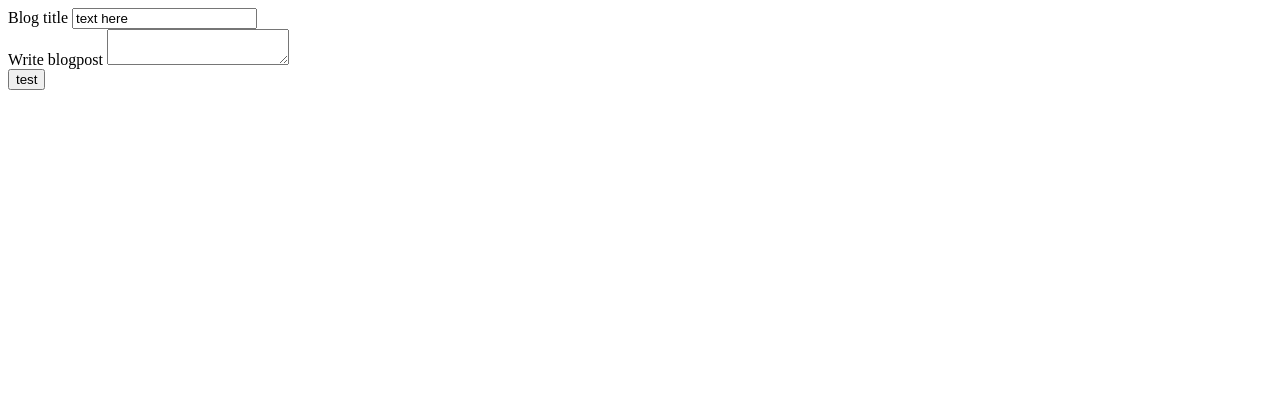
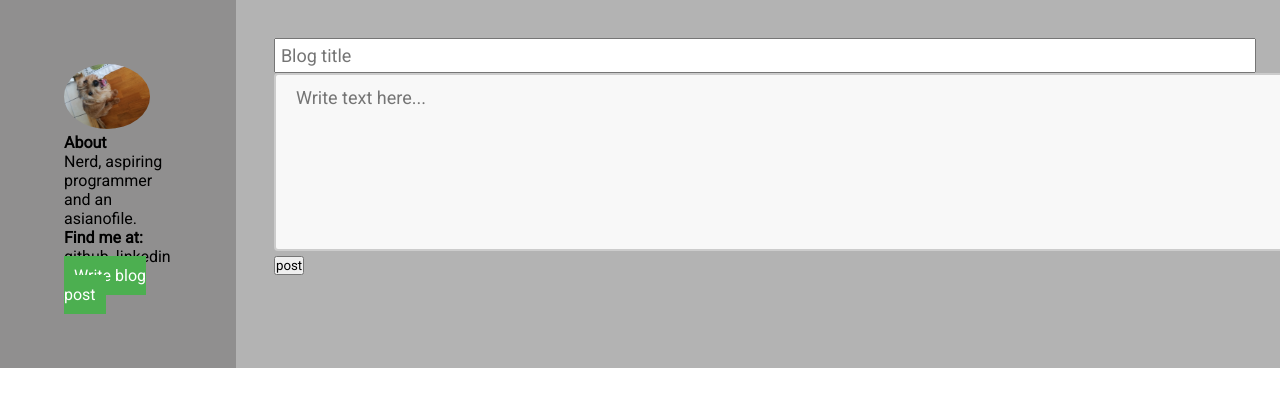
Before and after one commit to redines/sk_blog, a PHP site: page /pages/create_post.html in a window 1280 px wide. Shown: the top 407 px of the page. Run offline with PHP 8.4, Linux system fonts and the light colour scheme.

Commit message:
started working on css design for writing posts, added db sync to automaticly empty db when wanted and making sure the correct and up to date structure is used, made various small changes

```diff
--- a/api/models/posts.js
+++ b/api/models/posts.js
@@ -2,6 +2,12 @@ const Sequelize = require('sequelize');
 const db = require('../config/database');
 
     const Posts = db.define('posts', {
+        id: {
+            allowNull: false,
+            autoIncrement: true,
+            primaryKey: true,
+            type: Sequelize.INTEGER
+          },
         title: {
             type: Sequelize.STRING
         },
--- a/api/models/users.js
+++ b/api/models/users.js
@@ -2,6 +2,12 @@ const Sequelize = require('sequelize');
 const db = require('../config/database');
 
 const Users = db.define('users', {
+	id: {
+		allowNull: false,
+		autoIncrement: true,
+		primaryKey: true,
+		type: Sequelize.INTEGER
+	},
 	username: {
 		type: Sequelize.STRING
 	},
--- a/view/JS/ajax.js
+++ b/view/JS/ajax.js
@@ -1,5 +1,3 @@
-console.log("lets hope this stays");
-
 document.getElementById("submit").addEventListener("click", submit_form);
 const user = "pontus";
 let blogtitle = document.getElementById("myText").value;
--- a/view/index.html
+++ b/view/index.html
@@ -22,6 +22,7 @@
                     github, linkedin
                 </span>
             </div>
+                <a href="pages/create_post.html" class="button">Write blog post</a>
         </div>
         <div class="content">
             <div class="head">
--- a/view/pages/create_post.html
+++ b/view/pages/create_post.html
@@ -1,25 +1,43 @@
 <!DOCTYPE html>
 <html lang="en">
+
 <head>
   <meta charset="UTF-8">
   <meta name="viewport" content="width=device-width, initial-scale=1.0">
   <meta http-equiv="X-UA-Compatible" content="ie=edge">
+  <link rel="stylesheet" type="text/css" href="../style/style.css">
   <title>Write post</title>
 </head>
+
 <body>
-    <form>
+  <div class="container">
+    <div class="side-col">
+      <div class="about">
+        <img src="img/dog.jpg" alt="cute dog">
+        <h4>About</h4>
+        <p>
+          Nerd, aspiring programmer and an asianofile.
+        </p>
+        <h4>Find me at:</h4>
+        <span>
+          github, linkedin
+        </span>
+      </div>
+      <a href="pages/create_post.html" class="button">Write blog post</a>
+    </div>
+    <div class="content">
+      <form class="write-form">
         <div>
-            <label>Blog title</label>
-            <input type = "text"
-                   id = "myText"
-                   value = "text here" />
+          <input type="text" id="myText" placeholder="Blog title" />
         </div>
         <div>
-            <label>Write blogpost</label>
-            <textarea id="blogpost"></textarea>
+          <textarea id="blogpost" type="text" placeholder="Write text here..."></textarea>
         </div>
       </form>
-      <button id="submit">test</button>
+      <button id="submit">post</button>
+    </div>
+  </div>
   <script type="text/javascript" src="../JS/ajax.js"></script>
 </body>
+
 </html>
--- a/view/style/style.css
+++ b/view/style/style.css
@@ -2,8 +2,8 @@
 
 * {
 	padding: 0;
-    margin:0;
-    font-family: 'Roboto',Arial, Helvetica, sans-serif;
+	margin: 0;
+	font-family: 'Roboto', Arial, Helvetica, sans-serif;
 }
 
 .container {
@@ -12,7 +12,7 @@
 	height: 100%;
 }
 
-.side-col{
+.side-col {
 	background-color: rgba(34, 33, 33, 0.5);
 	flex: 10%;
 	padding: 5%;
@@ -30,7 +30,41 @@
 	padding: 3%;
 }
 
-.head{
+.head {
 	text-align: center;
 	border-bottom: black 1px solid;
 }
+
+.button {
+    background-color: #4CAF50;
+    border: none;
+    color: #FFFFFF;
+    padding: 10px;
+    text-align: center;
+    text-decoration: none;
+    overflow: hidden;
+    cursor: pointer;
+}
+
+/*CSS styling forms*/
+
+.write-form {
+
+}
+
+#myText {
+    width: 100%;
+    padding:5px;
+    font-size: large;
+}
+
+#blogpost {
+    width: 100%;
+    height: 150px;
+    padding: 12px 20px;
+    border: 2px solid #ccc;
+    border-radius: 4px;
+    background-color: #f8f8f8;
+    resize: none;
+    font-size: large;
+  }
```
Also changed, not shown: api/config/db_sync.js (added, +10 -0 lines), api/routes/getPosts.js (+1 -7 lines). Lines whose indentation alone changed are shown as unchanged.
